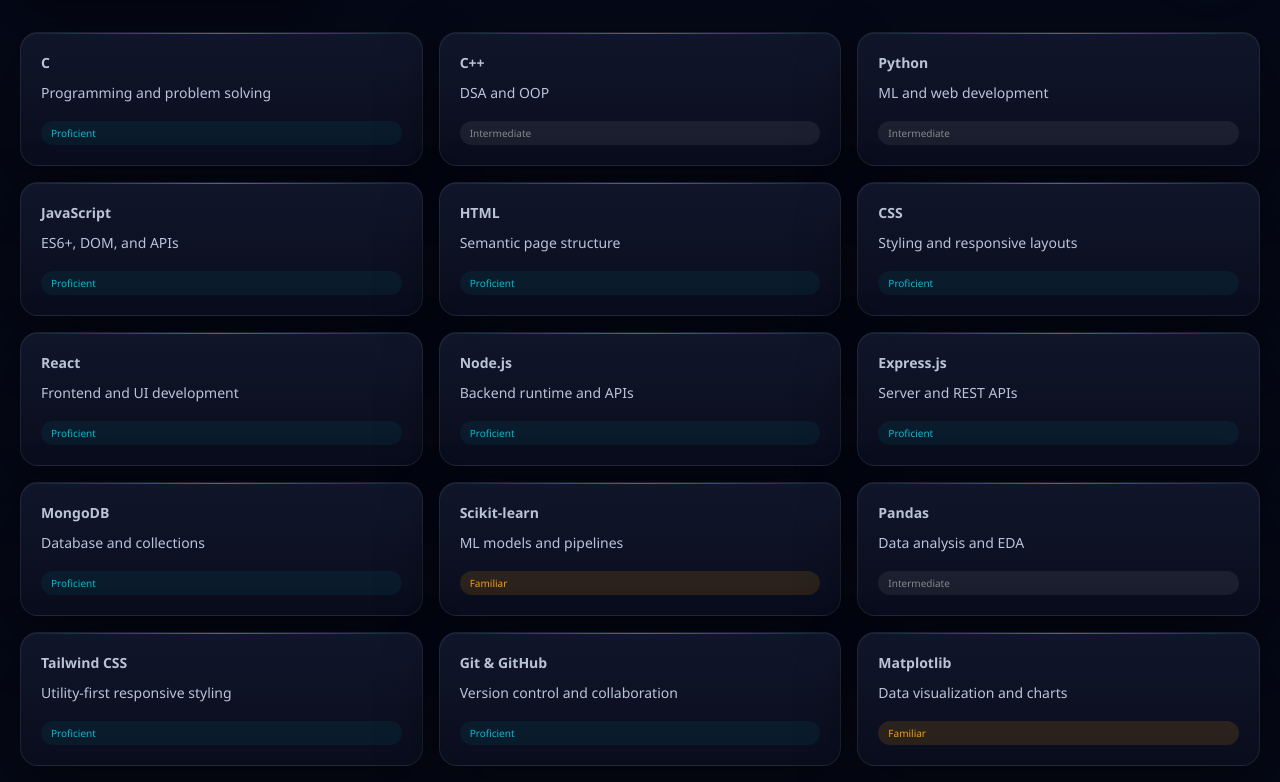
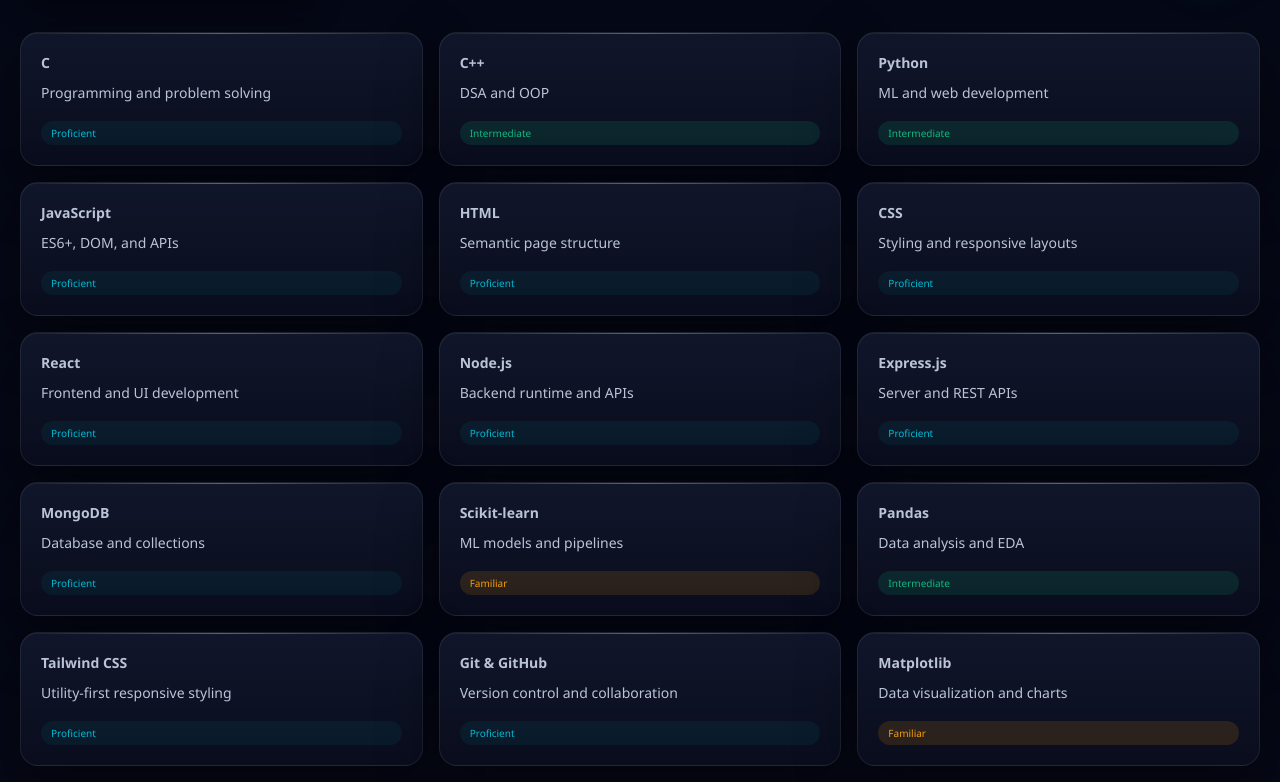
Before and after one commit to rehantroy/My-Portfolio, a React (Vite) app: page / in a window 1280 px wide. Shown: the part 1798-2580 px from the top of the page. Built offline with nearby package versions, Linux system fonts and the light colour scheme.

Commit message:
Update Skills.jsx

```diff
--- a/src/components/Skills.jsx
+++ b/src/components/Skills.jsx
@@ -47,6 +47,11 @@
         ? {
             bg: palette.proficientBg,
             text: palette.proficientText,
+          }
+        : badge === 'Intermediate'
+        ? {
+            bg: palette.intermediateBg,
+            text: palette.intermediateText,
           }
         : badge === 'Familiar'
         ? {
@@ -155,6 +160,8 @@
                   badge: {
                     proficientBg: '#00bcd411',
                     proficientText: '#00bcd4',
+                    intermediateBg: '#10b98122',
+                    intermediateText: '#10b981',
                     familiarBg: '#f59e0b22',
                     familiarText: '#f59e0b',
                     learningBg: '#ffffff11',
@@ -213,6 +220,8 @@
                   badge: {
                     proficientBg: '#7c3aed22',
                     proficientText: '#a78bfa',
+                    intermediateBg: '#8b5cf622',
+                    intermediateText: '#8b5cf6',
                     familiarBg: '#f59e0b22',
                     familiarText: '#f59e0b',
                     learningBg: '#ffffff11',
```
